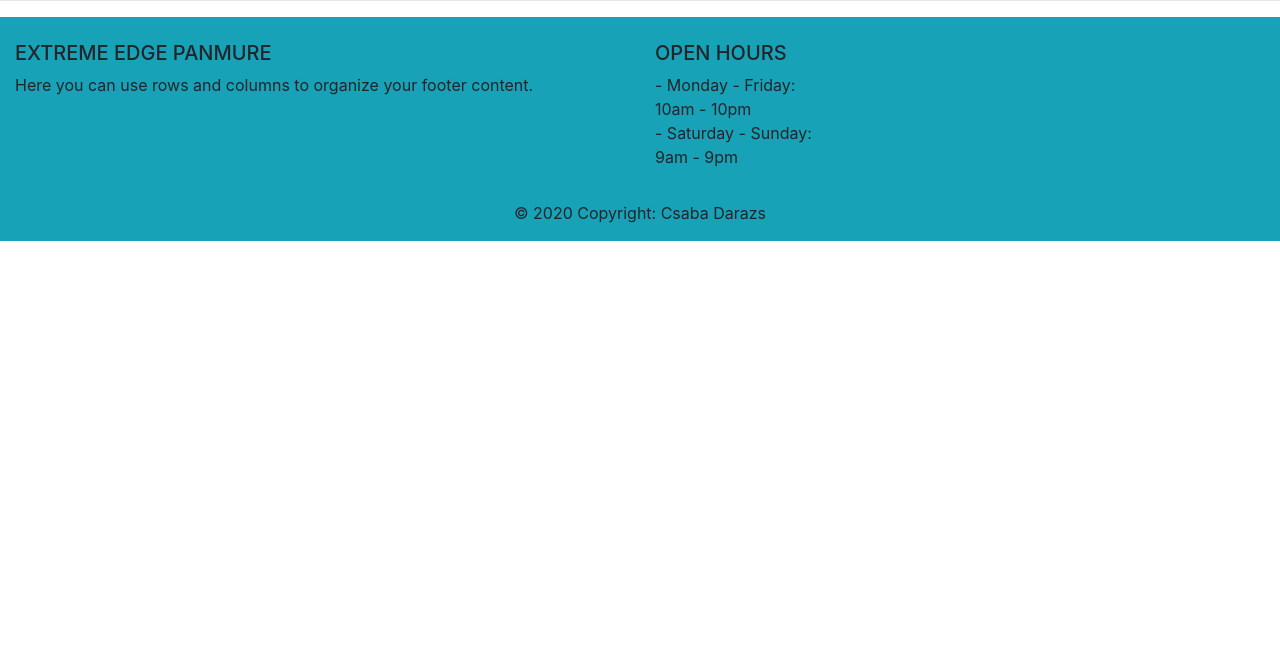
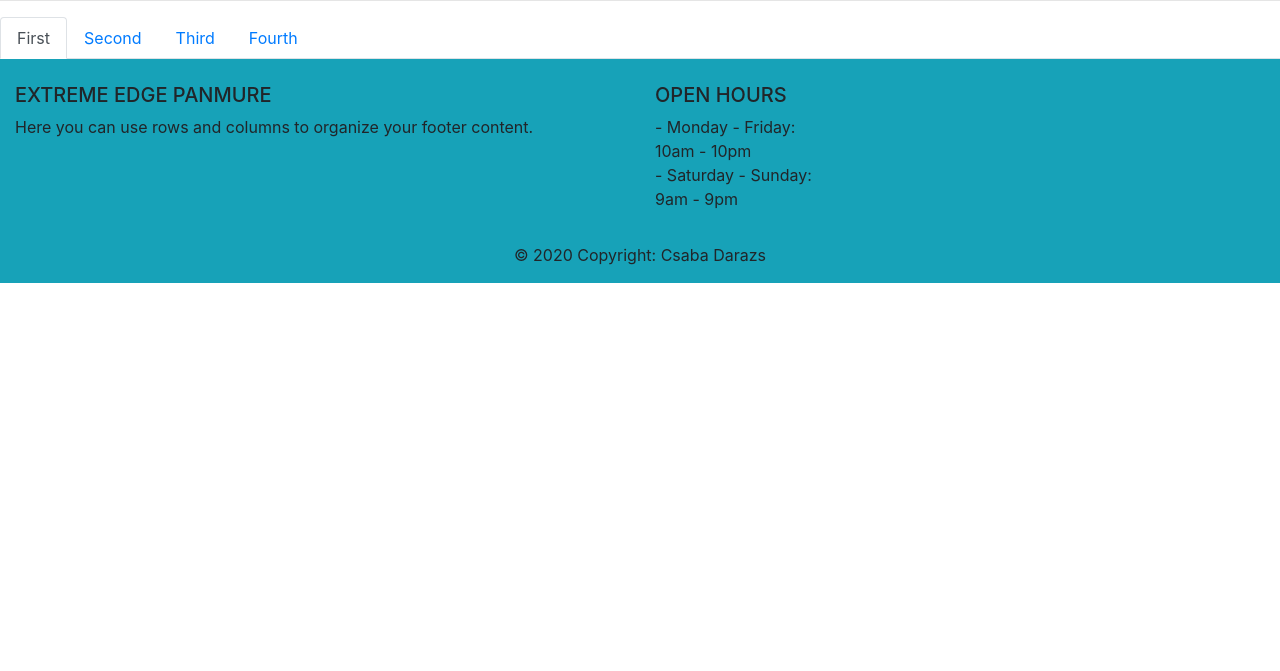
Before and after one commit to Drammaster/WordpressBase-HTMLCSS, a plain HTML site: page pages/prices.html in a window 1280 px wide. Shown: the part 129-800 px from the top of the page. Drawn offline with nearby package versions, Linux system fonts and the light colour scheme.

Commit message:
Prices page tabs setup

```diff
--- a/pages/prices.html
+++ b/pages/prices.html
@@ -46,6 +46,27 @@
         </div>
 
         <hr>
+
+        <ul class="nav nav-tabs">
+            <li class="nav-item"><a class="nav-link active" href="#first" data-toggle="tab">First</a></li>
+            <li class="nav-item"><a class="nav-link" href="#second" data-toggle="tab">Second</a></li>
+            <li class="nav-item"><a class="nav-link" href="#third" data-toggle="tab">Third</a></li>
+            <li class="nav-item"><a class="nav-link" href="#fourth" data-toggle="tab">Fourth</a></li>
+        </ul>
+        <div class="tab-content">
+            <div class="tab-pane active" id="first">
+
+            </div>
+            <div class="tab-pane" id="second">
+                Second
+            </div>
+            <div class="tab-pane" id="third">
+                Third
+            </div>
+            <div class="tab-pane" id="fourth">
+                Fourth
+            </div>
+        </div>
 
 
         <!-- Footer -->
```
